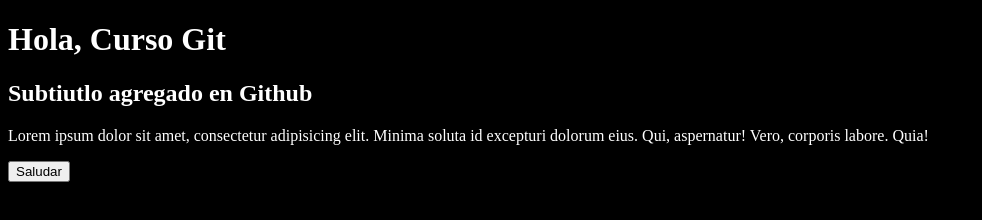
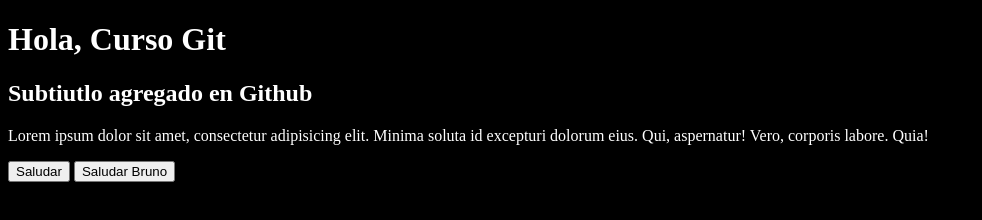
Before and after one commit to BrChafloque/CursoGit, a plain HTML site: page index.html in a window 1280 px wide. Shown: the whole page, without its empty margins (0-982 px from the left). Drawn offline with Linux system fonts and the light colour scheme.

Commit message:
Agregando nuevo boton a la rama javascript

```diff
--- a/index.html
+++ b/index.html
@@ -18,6 +18,8 @@
 
     <button onclick="saludo()" value="Saludo">Saludar</button>
 
+    <button onclick="saludo_name('Bruno')">Saludar Bruno</button>
+
     <script src="js/index.js"></script>
 </body>
 </html>
--- a/js/index.js
+++ b/js/index.js
@@ -1,3 +1,7 @@
 function saludo() {
     alert('Hola Alumnos')
 }
+
+function saludo_name(name){
+    alert(`Hola ${name}`)
+}
```
